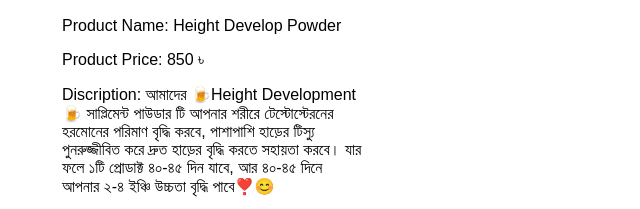
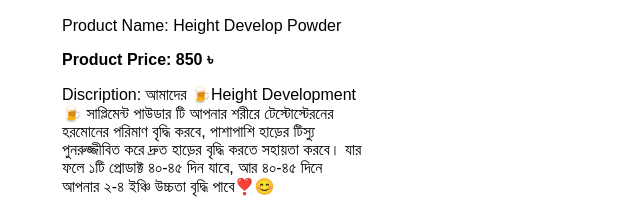
Before and after one commit to healthycare0011/Height-Develop-Powder-, a plain HTML site: page index.html in a window 1280 px wide. Shown: the part 308-517 px from the top of the page, 428-1068 px from the left. Drawn offline with Linux system fonts and the light colour scheme.

Commit message:
Update index.html

```diff
--- a/index.html
+++ b/index.html
@@ -162,7 +162,8 @@
     <img src="https://raw.githubusercontent.com/healthycare0011/photo/main/Height develop powder.jpg" alt="">
     </a>
   </p> Product Name: Height Develop Powder
-  </p> Product Price: 850 ৳
+</p>
+  <b>Product Price: 850 ৳</b>
 </p>
 </p>Discription: আমাদের 🍺Height Development🍺 সাপ্লিমেন্ট   পাউডার টি আপনার শরীরে টেস্টোস্টেরনের হরমোনের পরিমাণ বৃদ্ধি করবে, পাশাপাশি  হাড়ের টিস্যু পুনরুজ্জীবিত করে  দ্রুত হাড়ের বৃদ্ধি করতে সহায়তা করবে।  যার ফলে ১টি প্রোডাক্ট ৪০-৪৫ দিন  যাবে, আর ৪০-৪৫ দিনে আপনার ২-৪ ইঞ্চি উচ্চতা বৃদ্ধি পাবে❣️😊
  </p>
```
